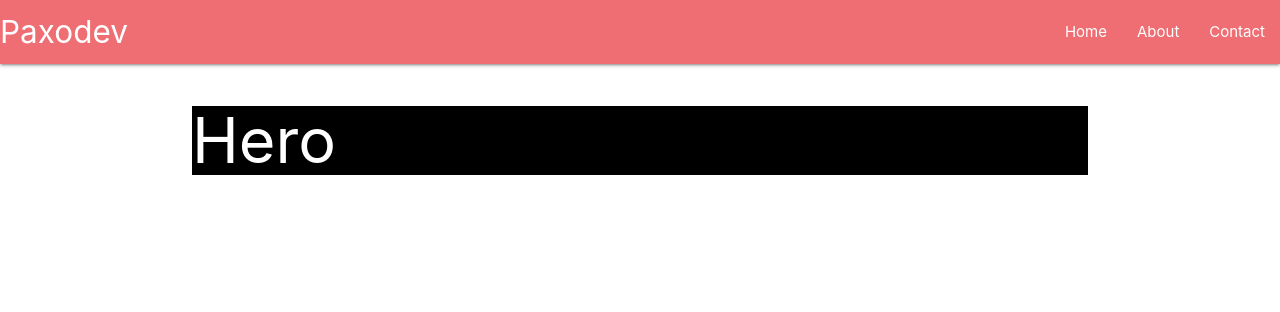
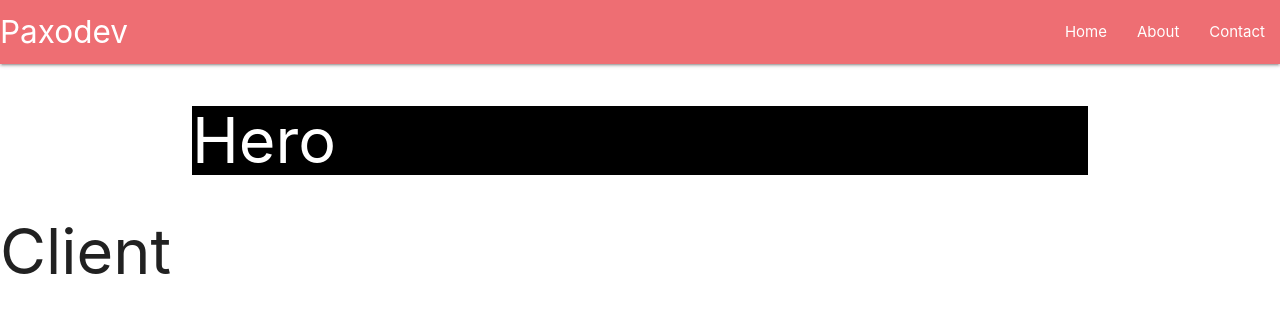
Before and after one commit to paxodev-in/homesite, a React (Create React App) app: page / in a window 1280 px wide. Shown: the top 312 px of the page. Built offline with nearby package versions, Linux system fonts and the light colour scheme.

Commit message:
Add Client to App

```diff
--- a/src/components/App/App.js
+++ b/src/components/App/App.js
@@ -2,12 +2,14 @@ import React from 'react';
 import './App.css';
 import Header from "../Header/Header";
 import Hero from "../Hero/Hero";
+import Client from "../Client/Client";
 
 function App() {
   return (
     <section>
       <Header />
       <Hero />
+      <Client />
     </section>
   );
 }
```
